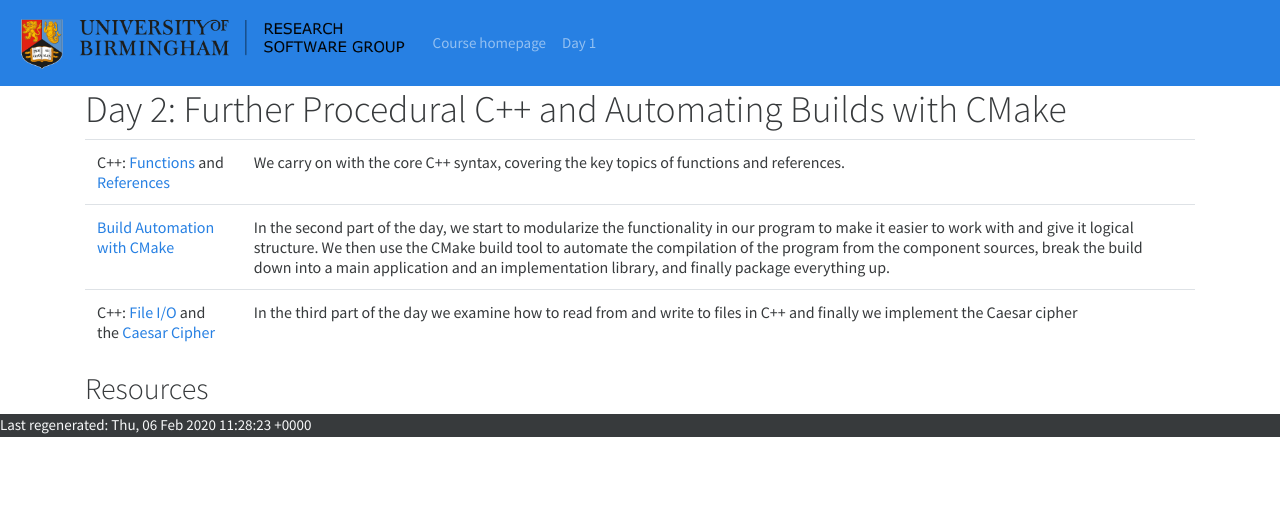
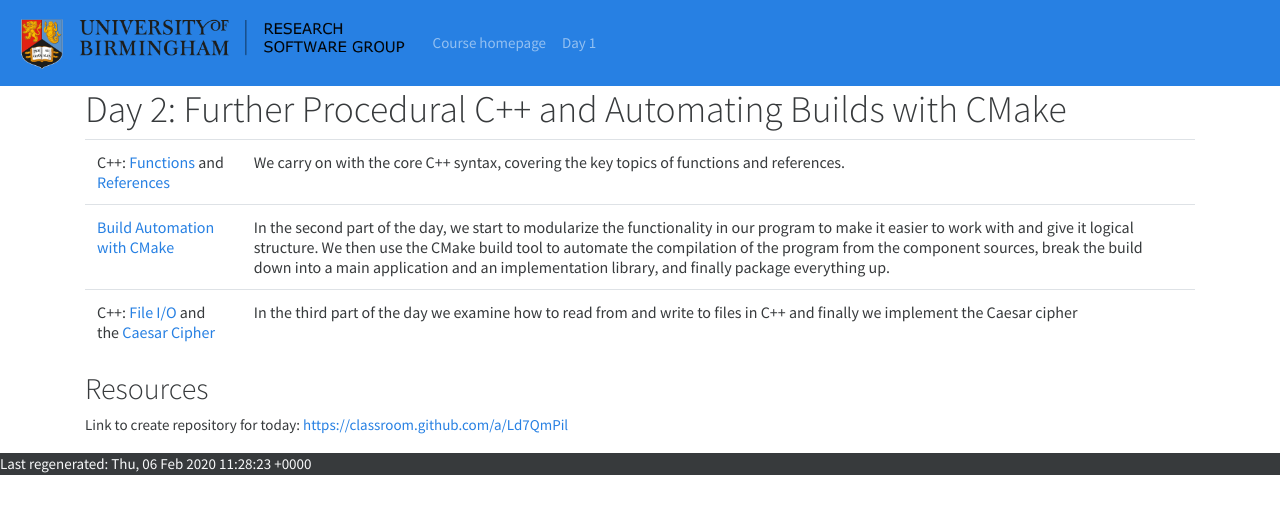
Before and after one commit to bear-rsg/C-materials, a Jekyll site: the page built from days/2.html, in a window 1280 px wide. Shown: the top 514 px of the page. Built offline with Jekyll 4.4.1, drawn with Linux system fonts in a browser that asks for light colours; nearby versions of some CDN libraries; some of the changed lines change nothing that is shown.

Commit message:
Update 2.html

```diff
--- a/days/2.html
+++ b/days/2.html
@@ -32,4 +32,4 @@
 </table>
 
 <h2>Resources</h2>
-<!--<p>Link to create repository for today: <a href="https://classroom.github.com/a/SUD2Bdp0" target="_blank" title="Github classroom">https://classroom.github.com/a/SUD2Bdp0</a></p>-->
+<p>Link to create repository for today: <a href="https://classroom.github.com/a/Ld7QmPil" target="_blank" title="Github classroom">https://classroom.github.com/a/Ld7QmPil</a></p>
```
